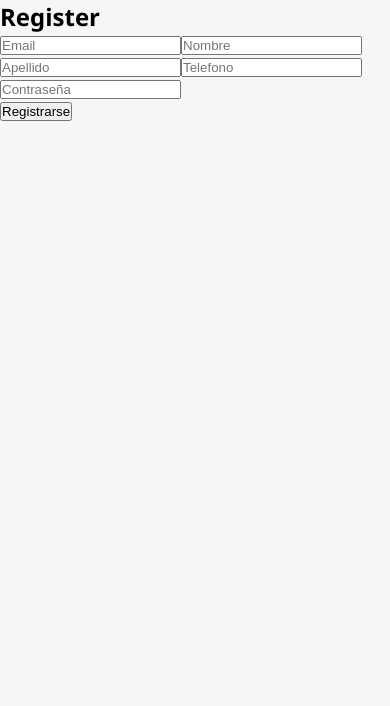
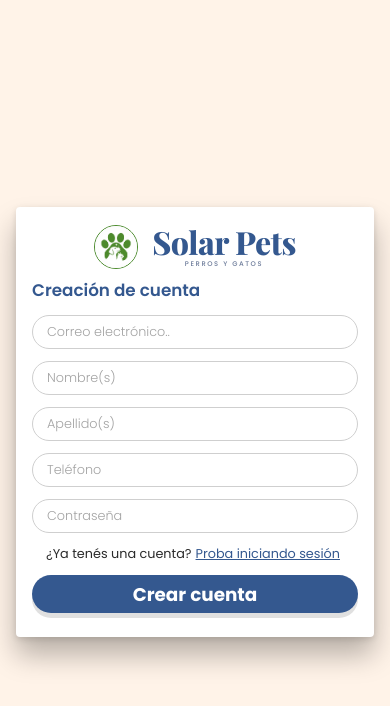
Before and after one commit to martin-tapia1707/SolarPets, a React (Vite) app in the folder client/: page /register in a window 390 px wide. Shown: the top 706 px of the page. Built offline with nearby package versions, Linux system fonts and the light colour scheme.

Commit message:
Añadiendo estilos a Login y Register

```diff
--- a/client/src/components/Login.css
+++ b/client/src/components/Login.css
@@ -0,0 +1,170 @@
+@import url('https://fonts.googleapis.com/css2?family=Poppins:wght@300;400;500;600;700&family=Playfair+Display:wght@800&display=swap');
+
+/* ---------- Colores ---------- */
+.login-page {
+  --sp-bg: #fff3e8;
+  --sp-blue: #34588f;
+  --sp-blue-dark: #2a4877;
+  --sp-green: #4a8a2c;
+  --sp-border: #cfcfcf;
+  --sp-placeholder: #a3a3a3;
+  --sp-text: #2b2b2b;
+}
+
+/* ---------- Fondo de la página ---------- */
+.login-page {
+  min-height: 100vh;
+  display: flex;
+  align-items: center;
+  justify-content: center;
+  padding: 24px 16px;
+  background: var(--sp-bg);
+  font-family: 'Poppins', system-ui, sans-serif;
+  box-sizing: border-box;
+}
+
+.login-page *,
+.login-page *::before,
+.login-page *::after {
+  box-sizing: border-box;
+}
+
+/* ---------- Tarjeta blanca ---------- */
+.login-card {
+  width: 100%;
+  max-width: 452px;
+  padding: 18px 16px 24px;
+  background: #fff;
+  border-radius: 4px;
+  box-shadow: 0 18px 28px rgba(0, 0, 0, 0.28), 0 2px 6px rgba(0, 0, 0, 0.12);
+}
+
+/* ---------- Logo + nombre, en fila ---------- */
+.login-header {
+  display: flex;
+  align-items: center;
+  justify-content: center;
+  gap: 14px;
+  margin-bottom: 8px;
+}
+
+.login-header img {
+  width: 44px;
+  height: 44px;
+  border-radius: 50%;
+  border: 1.5px solid var(--sp-green);
+  object-fit: cover;
+}
+
+.login-wordmark {
+  display: flex;
+  flex-direction: column;
+  align-items: center;
+  line-height: 1;
+}
+
+.login-wordmark strong {
+  font-family: 'Playfair Display', Georgia, serif;
+  font-size: 2rem;
+  font-weight: 800;
+  letter-spacing: -0.5px;
+  color: var(--sp-blue);
+}
+
+.login-wordmark span {
+  margin-top: 3px;
+  font-size: 0.42rem;
+  font-weight: 500;
+  letter-spacing: 1.6px;
+  color: #6b7a99;
+}
+
+/* ---------- Título (<h2>) ---------- */
+.login-card h2 {
+  margin: 0 0 12px;
+  font-size: 1.05rem;
+  font-weight: 600;
+  color: var(--sp-blue);
+}
+
+/* ---------- Inputs ---------- */
+.login-fields {
+  display: flex;
+  flex-direction: column;
+  gap: 12px;
+  margin-bottom: 18px;
+}
+
+.login-fields input {
+  width: 100%;
+  height: 34px;
+  padding: 0 14px;
+  border: 1px solid var(--sp-border);
+  border-radius: 999px;
+  background: #fff;
+  font-family: inherit;
+  font-size: 0.8rem;
+  color: var(--sp-text);
+  outline: none;
+  transition: border-color 0.2s ease, box-shadow 0.2s ease;
+}
+
+.login-fields input::placeholder {
+  color: var(--sp-placeholder);
+  font-weight: 300;
+}
+
+.login-fields input:focus {
+  border-color: var(--sp-green);
+  box-shadow: 0 0 0 3px rgba(74, 138, 44, 0.18);
+}
+
+/* ---------- Links de ayuda ---------- */
+.login-links {
+  margin: 0 0 12px 14px;
+  font-size: 0.8rem;
+  color: var(--sp-text);
+}
+
+.login-links p {
+  margin: 0 0 2px;
+}
+
+.login-links a {
+  color: var(--sp-blue);
+  text-decoration: underline;
+}
+
+.login-links a:hover {
+  color: var(--sp-blue-dark);
+}
+
+/* ---------- Botón ---------- */
+.login-card button {
+  width: 100%;
+  height: 38px;
+  border: none;
+  border-radius: 999px;
+  background: var(--sp-blue);
+  color: #fff;
+  font-family: inherit;
+  font-size: 1.15rem;
+  font-weight: 700;
+  cursor: pointer;
+  box-shadow: 0 5px 0 rgba(0, 0, 0, 0.12);
+  transition: background 0.2s ease, transform 0.1s ease, box-shadow 0.1s ease;
+}
+
+.login-card button:hover {
+  background: var(--sp-blue-dark);
+}
+
+.login-card button:active {
+  transform: translateY(3px);
+  box-shadow: 0 2px 0 rgba(0, 0, 0, 0.12);
+}
+
+.login-card button:focus-visible {
+  outline: 3px solid var(--sp-green);
+  outline-offset: 2px;
+}
--- a/client/src/components/Login.jsx
+++ b/client/src/components/Login.jsx
@@ -1,7 +1,9 @@
 import { useState } from 'react';
 import axios from "axios";
+import { Link } from 'react-router-dom';
 
 import './Login.css'
+import logo from '../../logo.png'
 
 function Login() {
 
@@ -22,16 +24,34 @@ function Login() {
 
   return (
 
-    <>
+    <div className="login-page">
+    <div className="login-card">
 
-      <h2>Login</h2>
+      <div className="login-header">
+        <img src={logo} alt="Solar Pets"/>
+        <div className="login-wordmark">
+          <strong>Solar Pets</strong>
+          <span>PERROS Y GATOS</span>
+        </div>
+      </div>
 
-      <input type="email" placeholder="Email"  value={email} onChange={(event) => setEmail(event.target.value)}/>
-      <input type="password" placeholder="Contraseña" value={password} onChange={(event) => setPassword(event.target.value)}/>
+      <h2>Inicia sesión</h2>
+
+      <div className="login-fields">
+        <input type="email" placeholder="Correo electrónico.." value={email} onChange={(event) => setEmail(event.target.value)}/>
+        <input type="password" placeholder="Contraseña" value={password} onChange={(event) => setPassword(event.target.value)}/>
+      </div>
+
+      <div className="login-links">
+        <p><a href="#">¿Has olvidado tu correo electrónico?</a></p>
+        <p>¿No recuerdas tu contraseña? <a href="#">Recupera tu contraseña</a></p>
+        <p>¿No tenés una cuenta aún? <Link to="/register">Registrate</Link></p>
+      </div>
 
       <button onClick={userLogin}>Iniciar sesión</button>
 
-    </>
+    </div>
+    </div>
 
     )
 }
--- a/client/src/components/Register.css
+++ b/client/src/components/Register.css
@@ -0,0 +1,195 @@
+@import url('https://fonts.googleapis.com/css2?family=Poppins:wght@300;400;500;600;700&family=Playfair+Display:wght@800&display=swap');
+
+/* ---------- Colores ---------- */
+.register-page {
+  --sp-bg: #fff3e8;
+  --sp-blue: #34588f;
+  --sp-blue-dark: #2a4877;
+  --sp-green: #4a8a2c;
+  --sp-border: #cfcfcf;
+  --sp-placeholder: #a3a3a3;
+  --sp-text: #2b2b2b;
+}
+
+/* ---------- Fondo de la página ---------- */
+.register-page {
+  min-height: 100vh;
+  display: flex;
+  align-items: center;
+  justify-content: center;
+  padding: 24px 16px;
+  background: var(--sp-bg);
+  font-family: 'Poppins', system-ui, sans-serif;
+  box-sizing: border-box;
+}
+
+.register-page *,
+.register-page *::before,
+.register-page *::after {
+  box-sizing: border-box;
+}
+
+/* ---------- Tarjeta blanca ---------- */
+.register-card {
+  width: 100%;
+  max-width: 452px;
+  padding: 18px 16px 24px;
+  background: #fff;
+  border-radius: 4px;
+  box-shadow: 0 18px 28px rgba(0, 0, 0, 0.28), 0 2px 6px rgba(0, 0, 0, 0.12);
+}
+
+/* ---------- Logo (<img>) y nombre de marca ---------- */
+/* ---------- Logo + nombre, en fila ---------- */
+.register-header {
+  display: flex;
+  align-items: center;
+  justify-content: center;
+  gap: 14px;
+  margin-bottom: 8px;
+}
+
+.register-header img {
+  width: 44px;
+  height: 44px;
+  border-radius: 50%;
+  border: 1.5px solid var(--sp-green);
+  object-fit: cover;
+}
+
+.register-wordmark {
+  display: flex;
+  flex-direction: column;
+  align-items: center;
+  line-height: 1;
+}
+
+.register-wordmark strong {
+  font-family: 'Playfair Display', Georgia, serif;
+  font-size: 2rem;
+  font-weight: 800;
+  letter-spacing: -0.5px;
+  color: var(--sp-blue);
+}
+
+.register-wordmark span {
+  margin-top: 3px;
+  font-size: 0.42rem;
+  font-weight: 500;
+  letter-spacing: 1.6px;
+  color: #6b7a99;
+}
+
+/* ---------- Título (<h2>) ---------- */
+.register-card h2 {
+  margin: 0 0 12px;
+  font-size: 1.05rem;
+  font-weight: 600;
+  color: var(--sp-blue);
+}
+
+/* ---------- Contenedor de inputs ----------
+   Grilla de 2 columnas: cada input ocupa todo el ancho,
+   excepto el 2do y 3ro (Nombre y Apellido) que quedan lado a lado. */
+.register-fields {
+  display: grid;
+  grid-template-columns: 1fr 1fr;
+  gap: 12px 8px;
+  margin-bottom: 18px;
+}
+
+.register-fields input {
+  grid-column: 1 / -1;
+  width: 100%;
+  min-width: 0;
+  height: 34px;
+  padding: 0 14px;
+  border: 1px solid var(--sp-border);
+  border-radius: 999px;
+  background: #fff;
+  font-family: inherit;
+  font-size: 0.8rem;
+  color: var(--sp-text);
+  outline: none;
+  transition: border-color 0.2s ease, box-shadow 0.2s ease;
+}
+
+.register-fields input:nth-of-type(2),
+.register-fields input:nth-of-type(3) {
+  grid-column: auto;
+}
+
+.register-fields input::placeholder {
+  color: var(--sp-placeholder);
+  font-weight: 300;
+}
+
+.register-fields input:focus {
+  border-color: var(--sp-green);
+  box-shadow: 0 0 0 3px rgba(74, 138, 44, 0.18);
+}
+
+/* ---------- Botón ---------- */
+.register-card button {
+  width: 100%;
+  height: 38px;
+  border: none;
+  border-radius: 999px;
+  background: var(--sp-blue);
+  color: #fff;
+  font-family: inherit;
+  font-size: 1.15rem;
+  font-weight: 700;
+  cursor: pointer;
+  box-shadow: 0 5px 0 rgba(0, 0, 0, 0.12);
+  transition: background 0.2s ease, transform 0.1s ease, box-shadow 0.1s ease;
+}
+
+.register-card button:hover {
+  background: var(--sp-blue-dark);
+}
+
+.register-card button:active {
+  transform: translateY(3px);
+  box-shadow: 0 2px 0 rgba(0, 0, 0, 0.12);
+}
+
+.register-card button:focus-visible {
+  outline: 3px solid var(--sp-green);
+  outline-offset: 2px;
+}
+
+/* ---------- ¿Ya tenés una cuenta? ---------- */
+.register-fields + div {
+  display: flex;
+  flex-wrap: wrap;
+  align-items: center;
+  gap: 4px;
+  margin: -6px 0 12px 14px;
+  font-size: 0.8rem;
+  color: var(--sp-text);
+}
+
+.register-fields + div p {
+  margin: 0;
+}
+
+.register-fields + div a {
+  color: var(--sp-blue);
+  text-decoration: underline;
+}
+
+.register-fields + div a:hover {
+  color: var(--sp-blue-dark);
+}
+
+/* ---------- Mobile ---------- */
+@media (max-width: 420px) {
+  .register-fields {
+    grid-template-columns: 1fr;
+  }
+  .register-fields input:nth-of-type(2),
+  .register-fields input:nth-of-type(3) {
+    grid-column: 1 / -1;
+  }
+}
--- a/client/src/components/Register.jsx
+++ b/client/src/components/Register.jsx
@@ -1,7 +1,10 @@
 import { useState } from 'react';
 import axios from "axios";
+import { Link } from 'react-router-dom';
 
 import './Register.css'
+import Login from './Login';
+import logo from '../../logo.png'
 
 function Register() {
 
@@ -39,21 +42,35 @@ function Register() {
 
 return (
 
-    <>
+    <div className="register-page">
+    <div className="register-card">
 
-    <h2>Register</h2>
+    <div className="register-header">
+        <img src={logo} alt="Solar Pets"/>
+        <div className="register-wordmark">
+            <strong>Solar Pets</strong>
+            <span>PERROS Y GATOS</span>
+        </div>
+    </div>
 
-    <div>
-    <input type="email" placeholder="Email" value={email} onChange={(event) => setEmail(event.target.value)}/>
-    <input type="nombre" placeholder="Nombre" value={nombre} onChange={(event) => setNombre(event.target.value)}/>
-    <input type="apellido" placeholder="Apellido" value={apellido} onChange={(event) => setApellido(event.target.value)}/>
-    <input type="telefono" placeholder="Telefono" value={telefono} onChange={(event) => setTelefono(event.target.value)}/>
+    <h2>Creación de cuenta</h2>
+
+    <div className="register-fields">
+    <input type="email" placeholder="Correo electrónico.." value={email} onChange={(event) => setEmail(event.target.value)}/>
+    <input type="text" placeholder="Nombre(s)" value={nombre} onChange={(event) => setNombre(event.target.value)}/>
+    <input type="text" placeholder="Apellido(s)" value={apellido} onChange={(event) => setApellido(event.target.value)}/>
+    <input type="text" placeholder="Teléfono" value={telefono} onChange={(event) => setTelefono(event.target.value)}/>
     <input type="password" placeholder="Contraseña" value={password} onChange={(event) => setPassword(event.target.value)}/>
     </div>
+                <div>
+                <p>¿Ya tenés una cuenta? </p><Link to="/login">Proba iniciando sesión</Link>
+                </div>
 
-    <button onClick={userRegister}>Registrarse</button>
+    <button onClick={userRegister}>Crear cuenta</button>
 
-    </>
+
+    </div>
+    </div>
 
     )
 }
```
Also changed, not shown: client/logo.png (added).
